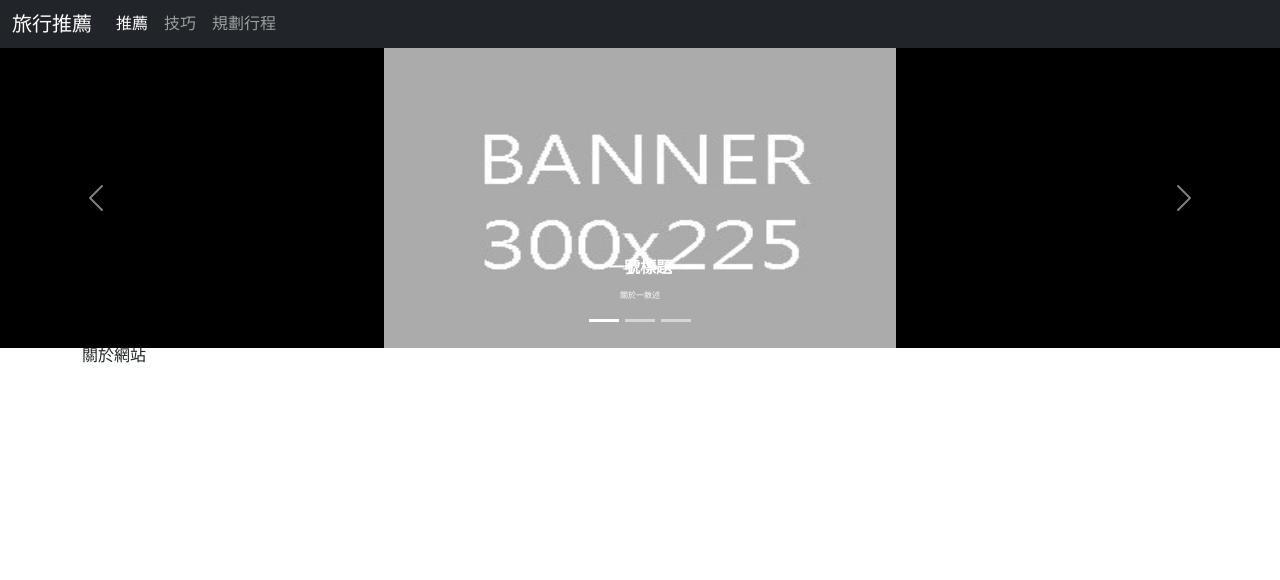
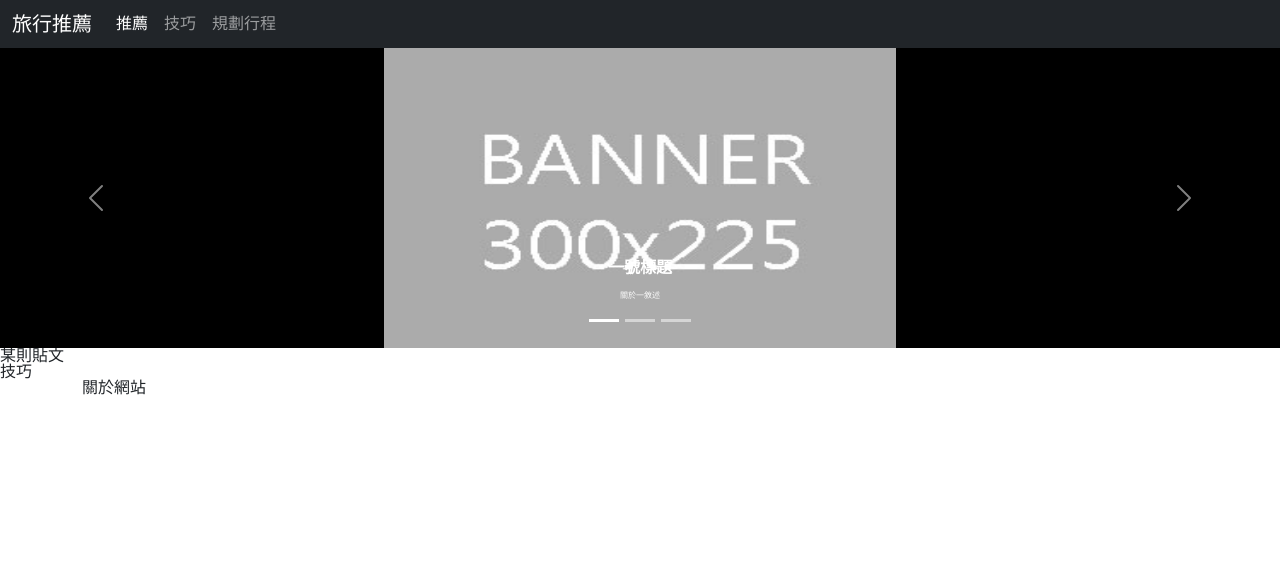
Before and after one commit to whats2000/TravelBlogProject, a PHP site: page /templates/index.html in a window 1280 px wide. Shown: the top 580 px of the page. Run offline with PHP 8.4, Linux system fonts and the light colour scheme; some libraries are stand-ins or nearby versions.

Commit message:
Redo the struct of the project
Rename and change some path of the files

```diff
--- a/static/css/main.css
+++ b/static/css/main.css
@@ -493,23 +493,23 @@ template {
 **********************************/
 /* Global */
 /* homepage.html */
-main {
+main section#carousel-travel {
   margin-top: 48px;
 }
-main div.carousel-item {
+main section#carousel-travel div.carousel-item {
   padding: 0px 30%;
   background-color: black;
 }
-main div.carousel-item img {
+main section#carousel-travel div.carousel-item img {
   height: 300px;
   width: 225px;
 }
-main h5 {
+main section#carousel-travel h5 {
   font-size: 1em;
   font-weight: bold;
   margin: 1em 0;
 }
-main p {
+main section#carousel-travel p {
   font-size: 0.5em;
   margin: 1em 0;
 }
--- /dev/null
+++ b/static/scss/_carousel.html.scss
@@ -0,0 +1,29 @@
+/* homepage.html */
+
+main {
+    section#carousel-travel {
+        margin-top: 48px;
+
+        div.carousel-item {
+            padding: 0px 30%;
+            background-color: black;
+
+            img {
+                height: 300px;
+                width: 225px;
+            }
+        }
+
+        h5 {
+            font-size: 1em;
+            font-weight: bold;
+            margin: 1em 0
+        }
+
+        p {
+            font-size: .5em;
+            margin: 1em 0
+        }
+    }
+
+}
--- a/static/scss/_homepage.html.scss
+++ /dev/null
@@ -1,22 +0,0 @@
-/* homepage.html */
-
-main {
-    margin-top: 48px;
-    div.carousel-item {
-        padding: 0px 30%;
-        background-color: black;
-        img {
-            height: 300px;
-            width: 225px;
-        }
-    }
-    h5 {
-        font-size: 1em;
-        font-weight: bold;
-        margin: 1em 0
-    }
-    p {
-        font-size: .5em;
-        margin: 1em 0
-    }
-}
--- a/static/scss/main.scss
+++ b/static/scss/main.scss
@@ -2,6 +2,8 @@
 @import "normalize";
 @import "basic";
 @import "footer.html";
-@import "homepage.html";
+@import "carousel.html";
+@import "post.html";
+@import "tips.html";
 @import "index.html";
 @import "navbar.html";
--- /dev/null
+++ b/templates/carousel.html
@@ -0,0 +1,42 @@
+<section id="carousel-travel" class="carousel slide carousel-fade" data-bs-ride="carousel">
+    <div class="carousel-inner">
+        <div class="carousel-indicators">
+            <button type="button" data-bs-target="#carousel-travel" data-bs-slide-to="0" class="active"
+                aria-current="true" aria-label="Slide 1"></button>
+            <button type="button" data-bs-target="#carousel-travel" data-bs-slide-to="1" aria-label="Slide 2"></button>
+            <button type="button" data-bs-target="#carousel-travel" data-bs-slide-to="2" aria-label="Slide 3"></button>
+        </div>
+
+        <div class="carousel-item active">
+            <img src="/static/images/carousel/carousel1.jpg" class="d-block w-100" alt="圖片無法載入">
+            <div class="carousel-caption d-none d-md-block">
+                <h5>一號標題</h5>
+                <p>關於一敘述</p>
+            </div>
+        </div>
+
+        <div class="carousel-item">
+            <img src="/static/images/carousel/carousel2.jpg" class="d-block w-100" alt="圖片無法載入">
+            <div class="carousel-caption d-none d-md-block">
+                <h5>二號標題</h5>
+                <p>關於二敘述</p>
+            </div>
+        </div>
+
+        <div class="carousel-item">
+            <img src="/static/images/carousel/carousel3.jpg" class="d-block w-100" alt="圖片無法載入">
+            <div class="carousel-caption d-none d-md-block">
+                <h5>三號標題</h5>
+                <p>關於三敘述</p>
+            </div>
+        </div>
+    </div>
+    <button class="carousel-control-prev" type="button" data-bs-target="#carousel-travel" data-bs-slide="prev">
+        <span class="carousel-control-prev-icon" aria-hidden="true"></span>
+        <span class="visually-hidden">Previous</span>
+    </button>
+    <button class="carousel-control-next" type="button" data-bs-target="#carousel-travel" data-bs-slide="next">
+        <span class="carousel-control-next-icon" aria-hidden="true"></span>
+        <span class="visually-hidden">Next</span>
+    </button>
+</section>
--- a/templates/index.html
+++ b/templates/index.html
@@ -13,9 +13,12 @@
 
     <link href="http://fonts.googleapis.com/css?family=Open+Sans:400,300,700" rel="stylesheet" type="text/css" />
 
-    <link href="https://cdn.jsdelivr.net/npm/bootstrap@5.2.0-beta1/dist/css/bootstrap.min.css" rel="stylesheet" integrity="sha384-0evHe/X+R7YkIZDRvuzKMRqM+OrBnVFBL6DOitfPri4tjfHxaWutUpFmBp4vmVor" crossorigin="anonymous" />
+    <link href="https://cdn.jsdelivr.net/npm/bootstrap@5.2.0-beta1/dist/css/bootstrap.min.css" rel="stylesheet"
+        integrity="sha384-0evHe/X+R7YkIZDRvuzKMRqM+OrBnVFBL6DOitfPri4tjfHxaWutUpFmBp4vmVor" crossorigin="anonymous" />
 
-    <script src="https://cdn.jsdelivr.net/npm/bootstrap@5.2.0-beta1/dist/js/bootstrap.bundle.min.js" integrity="sha384-pprn3073KE6tl6bjs2QrFaJGz5/SUsLqktiwsUTF55Jfv3qYSDhgCecCxMW52nD2" crossorigin="anonymous"></script>
+    <script src="https://cdn.jsdelivr.net/npm/bootstrap@5.2.0-beta1/dist/js/bootstrap.bundle.min.js"
+        integrity="sha384-pprn3073KE6tl6bjs2QrFaJGz5/SUsLqktiwsUTF55Jfv3qYSDhgCecCxMW52nD2"
+        crossorigin="anonymous"></script>
 
     <script src="/scripts/index.html.js"></script>
 
@@ -26,8 +29,14 @@
     <div include-html="navbar.html">
     </div>
 
-    <div include-html="homepage.html">
-    </div>
+    <main>
+        <div include-html="carousel.html">
+        </div>
+        <div include-html="post.html">
+        </div>
+        <div include-html="tips.html">
+        </div>
+    </main>
 
     <div include-html="footer.html">
     </div>
--- /dev/null
+++ b/templates/post.html
@@ -0,0 +1,3 @@
+<section>
+    <p>某則貼文</p>
+</section>
--- /dev/null
+++ b/templates/tips.html
@@ -0,0 +1,3 @@
+<section>
+    <p>技巧</p>
+</section>
```
Also changed, not shown: templates/homepage.html (deleted, +0 -43 lines), static/images/carousel/carousel1.jpg (renamed from static/images/carousel1.jpg), static/images/carousel/carousel2.jpg (renamed from static/images/carousel2.jpg), static/images/carousel/carousel3.jpg (renamed from static/images/carousel3.jpg), static/scss/_post.html.scss (added), static/scss/_tips.html.scss (added), 1 other file.
